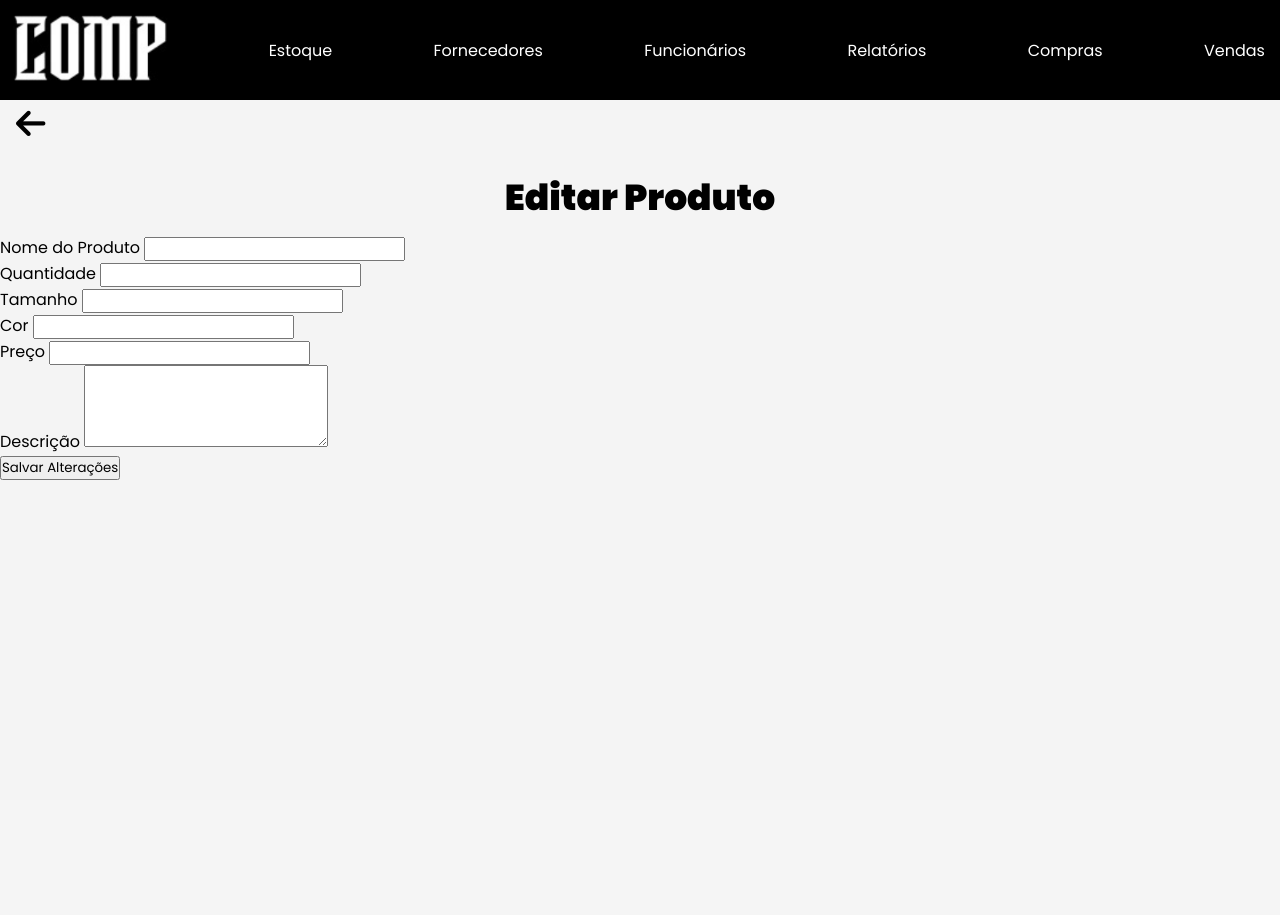
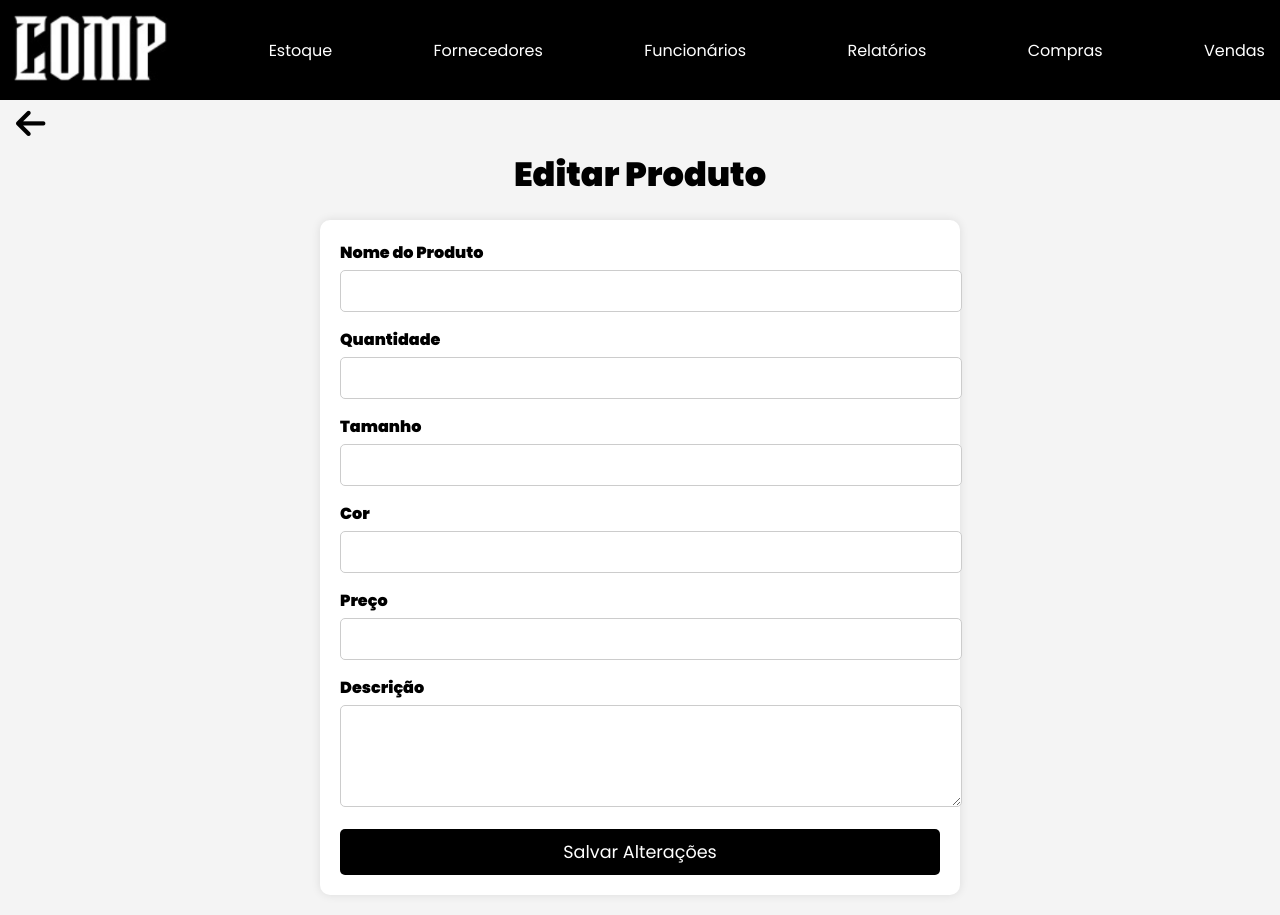
Before and after one commit to gabrieldsantana28/SA_Senai, a PHP site: page /editar.php in a window 1280 px wide. Before the commit the page ends 480 px from the top, so only its background shows below. Run offline with PHP 8.4, Linux system fonts and the light colour scheme; the visitor is signed in with stand-in values (Sample User, id 1); data that the repository does not hold is empty; some libraries are stand-ins or nearby versions.

Commit message:
Update editar.php

```diff
--- a/editar.php
+++ b/editar.php
@@ -170,3 +170,89 @@
     </script>
 </body>
 </html>
+<style>
+    * {
+        padding: 0;
+        margin: 0;
+        font-family: Poppins, sans-serif;
+    }
+
+    body {
+        background-color: #f4f4f4;
+    }
+
+    .hdr {
+        background-color: black;
+        height: 100px;
+        display: flex;
+        align-items: center;
+        justify-content: space-between;
+        padding: 0 10px;
+    }
+
+    .hdr a {
+        color: white;
+        text-decoration: none;
+        margin: 0 5px;
+    }
+
+    .logo-header {
+        height: 80px;
+    }
+
+    .botao--voltar {
+        font-size: 2.1em;
+        margin-left: 16px;
+        cursor: pointer;
+    }
+
+    #Titulo-Principal {
+        text-align: center;
+        padding-top: 0;
+        font-size: 1.4em;
+        margin-bottom: 15px;
+    }
+
+    .formulario-editar {
+        max-width: 600px;
+        margin: 20px auto;
+        padding: 20px;
+        background-color: white;
+        border-radius: 10px;
+        box-shadow: 0 0 10px rgba(0, 0, 0, 0.1);
+    }
+
+    .form-group {
+        margin-bottom: 15px;
+    }
+
+    .form-group label {
+        display: block;
+        margin-bottom: 5px;
+        font-weight: bold;
+    }
+
+    .form-group input,
+    .form-group textarea {
+        width: 100%;
+        padding: 10px;
+        border: 1px solid #ccc;
+        border-radius: 5px;
+    }
+
+    .botao-salvar {
+        display: block;
+        width: 100%;
+        padding: 10px;
+        background-color: black;
+        color: white;
+        border: none;
+        border-radius: 5px;
+        cursor: pointer;
+        font-size: 1.1em;
+    }
+
+    .botao-salvar:hover {
+        background-color: #333;
+    }
+</style>
```
